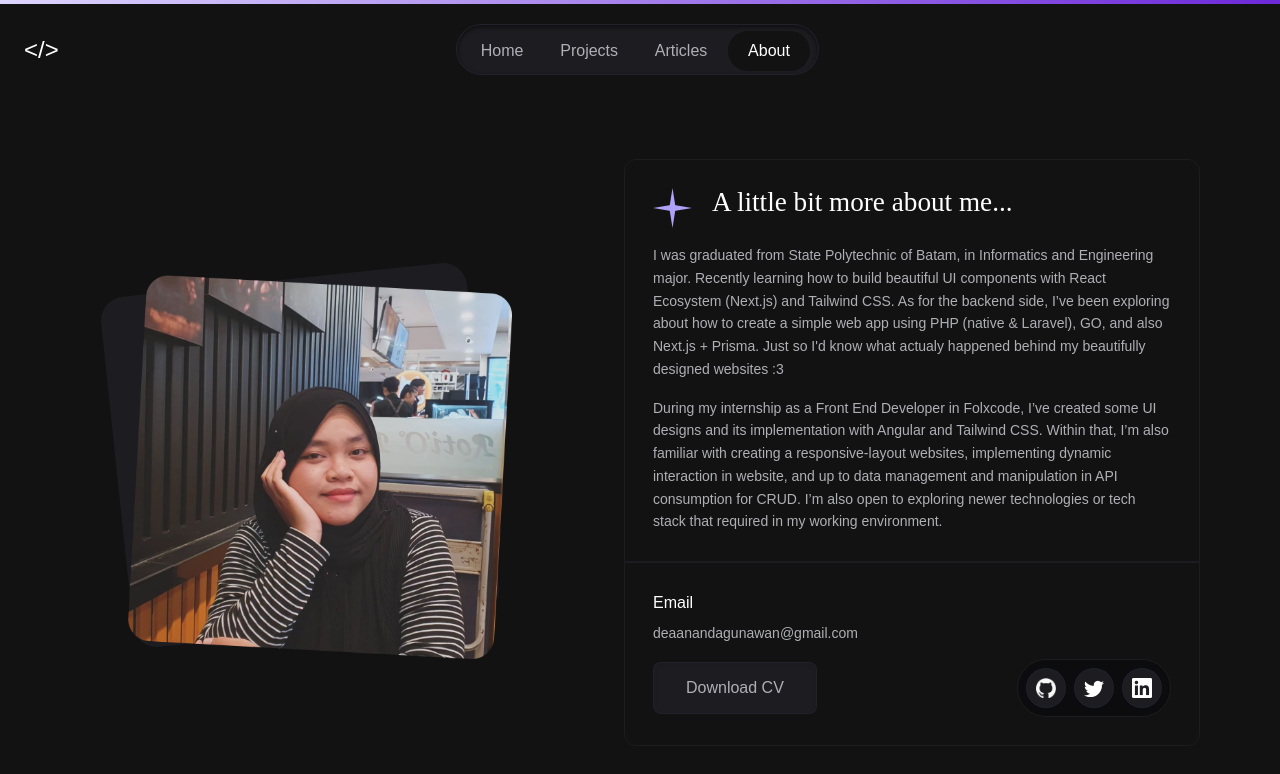
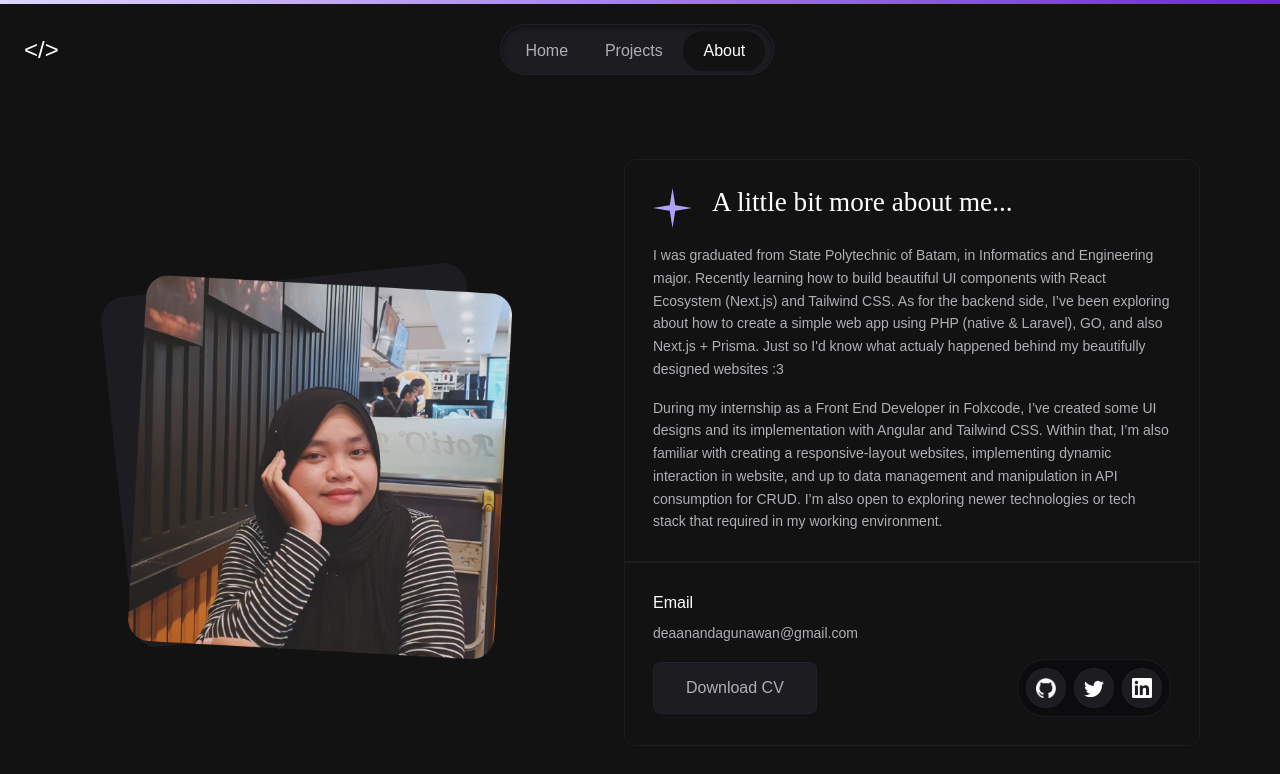
Before and after one commit to peperoxyz/portfolio-website, a Next.js app: page /about in a window 1280 px wide. Shown: the top 774 px of the page. Built offline with nearby package versions, Linux system fonts and the light colour scheme.

Commit message:
Remove article menu

```diff
--- a/src/app/ui/components/header.tsx
+++ b/src/app/ui/components/header.tsx
@@ -25,7 +25,7 @@ export const Header = () => {
 				<div className="text-2xl hidden md:block">{"</>"}</div>
 				<div className="md:-ml-10 border-violet-dark bg-violet-dark text-xs md:text-base rounded-full w-fit border-slate-700/20 shadow-inner shadow-black/50 py-[0.1rem] ">
 					<nav className="flex gap-[0.3rem] px-[0.3rem] md:px-2 py-0.5 md:pt-1 md:pb-[0.125rem] items-center">
-						{["Home", "Projects", "Articles", "About"].map((item) => (
+						{["Home", "Projects", "About"].map((item) => (
 							<Link
 								key={item}
 								href={item === "Home" ? "/" : `/${item.toLowerCase()}`}
```
